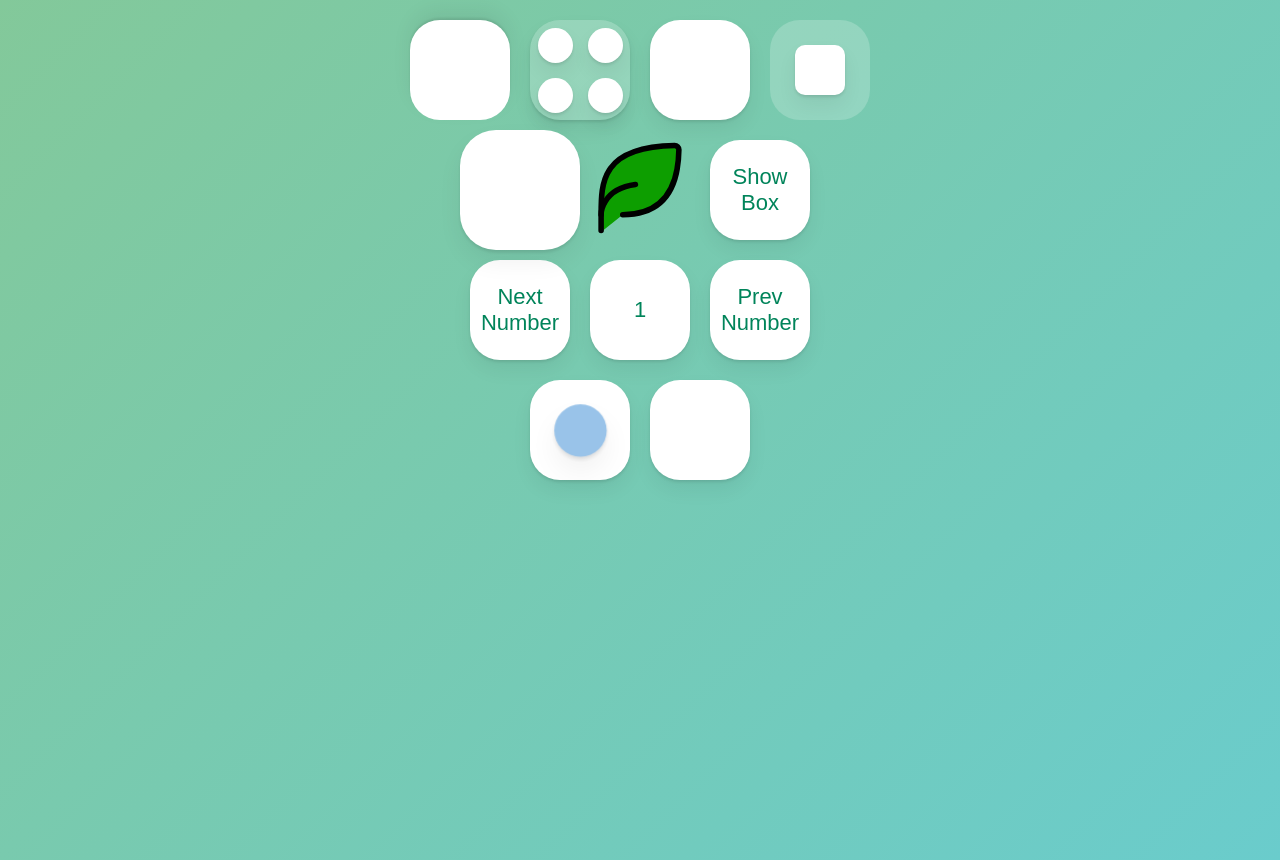
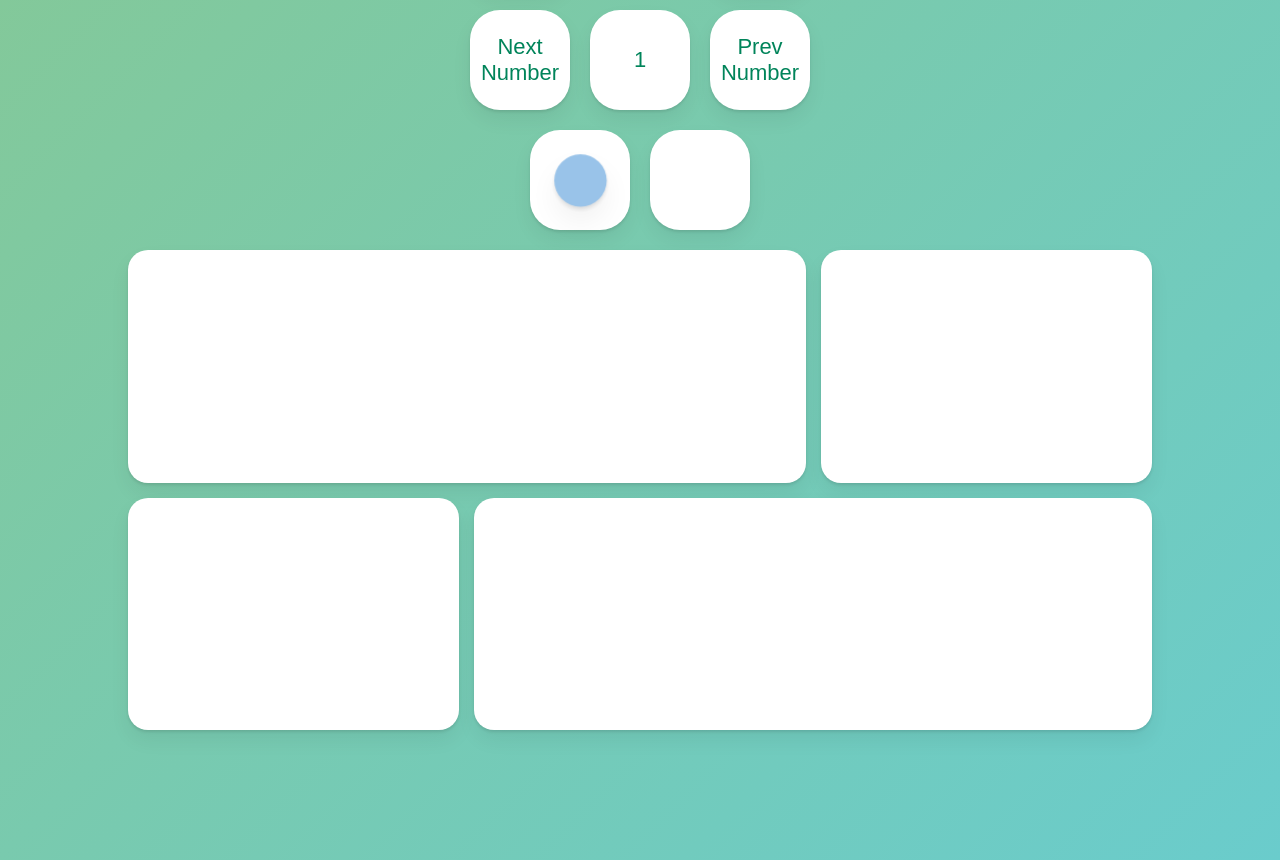
Before and after one commit to RJ-Stony/react-master, a React (Create React App) app: page / in a window 1280 px wide. Shown: the part 340-1200 px from the top of the page. Built offline with nearby package versions, Linux system fonts and the light colour scheme.

Commit message:
Feat: My Last Animate Presence => Overlay

```diff
--- a/src/App.tsx
+++ b/src/App.tsx
@@ -265,11 +265,52 @@
   box-shadow: 0 2px 3px rgba(0, 0, 0, 0.1), 0 10px 20px rgba(0, 0, 0, 0.06);
 `;
 
+const LastBox = styled(motion.div)`
+  background-color: rgba(255, 255, 255, 1);
+  border-radius: 20px;
+  box-shadow: 0 2px 3px rgba(0, 0, 0, 0.1), 0 10px 20px rgba(0, 0, 0, 0.06);
+`;
+
+const Grid = styled.div`
+  display: grid;
+  grid-template-columns: repeat(3, 1fr);
+  width: 80vw;
+  height: 60vh;
+  gap: 15px;
+  div:first-child,
+  div:last-child {
+    grid-column: span 2;
+  }
+`;
+
+const Overlay = styled(motion.div)`
+  width: 80%;
+  height: 60%;
+  position: absolute;
+  border-radius: 20px;
+  display: flex;
+  justify-content: center;
+  align-items: center;
+`;
+
+const overlayVars = {
+  initial: {
+    backgroundColor: "rgba(0, 0, 0, 0)",
+  },
+  animate: {
+    backgroundColor: "rgba(0, 0, 0, 0.5)",
+  },
+  exit: {
+    backgroundColor: "rgba(0, 0, 0, 0)",
+  },
+};
+
 function App() {
   const [showing, setShowing] = useState(false);
   const [visible, setVisible] = useState(1);
   const [back, setBack] = useState(false);
   const [clicked, setClicked] = useState(false);
+  const [id, setId] = useState<null | string>(null);
 
   const wrapperBoxRef = useRef<HTMLDivElement>(null);
   const x = useMotionValue(0);
@@ -284,7 +325,7 @@
     ]
   );
   const { scrollYProgress } = useScroll();
-  const scale = useTransform(scrollYProgress, [0, 1], [0, 1.2]);
+  const scale = useTransform(scrollYProgress, [0, 1], [0.5, 1]);
   const toggleShowing = () => setShowing((prev) => !prev);
   const nextPlease = () => {
     setBack(false);
@@ -394,6 +435,29 @@
           ) : null}
         </EighthBox>
       </BoxesContainer>
+      <BoxesContainer>
+        <Grid>
+          {["1", "2", "3", "4"].map((n) => (
+            <LastBox onClick={() => setId(n)} key={n} layoutId={n} />
+          ))}
+        </Grid>
+        <AnimatePresence>
+          {id ? (
+            <Overlay
+              onClick={() => setId(null)}
+              variants={overlayVars}
+              initial="initial"
+              animate="animate"
+              exit="exit"
+            >
+              <LastBox
+                layoutId={id}
+                style={{ width: 250, height: 200 }}
+              ></LastBox>
+            </Overlay>
+          ) : null}
+        </AnimatePresence>
+      </BoxesContainer>
     </Wrapper>
   );
 }
```
